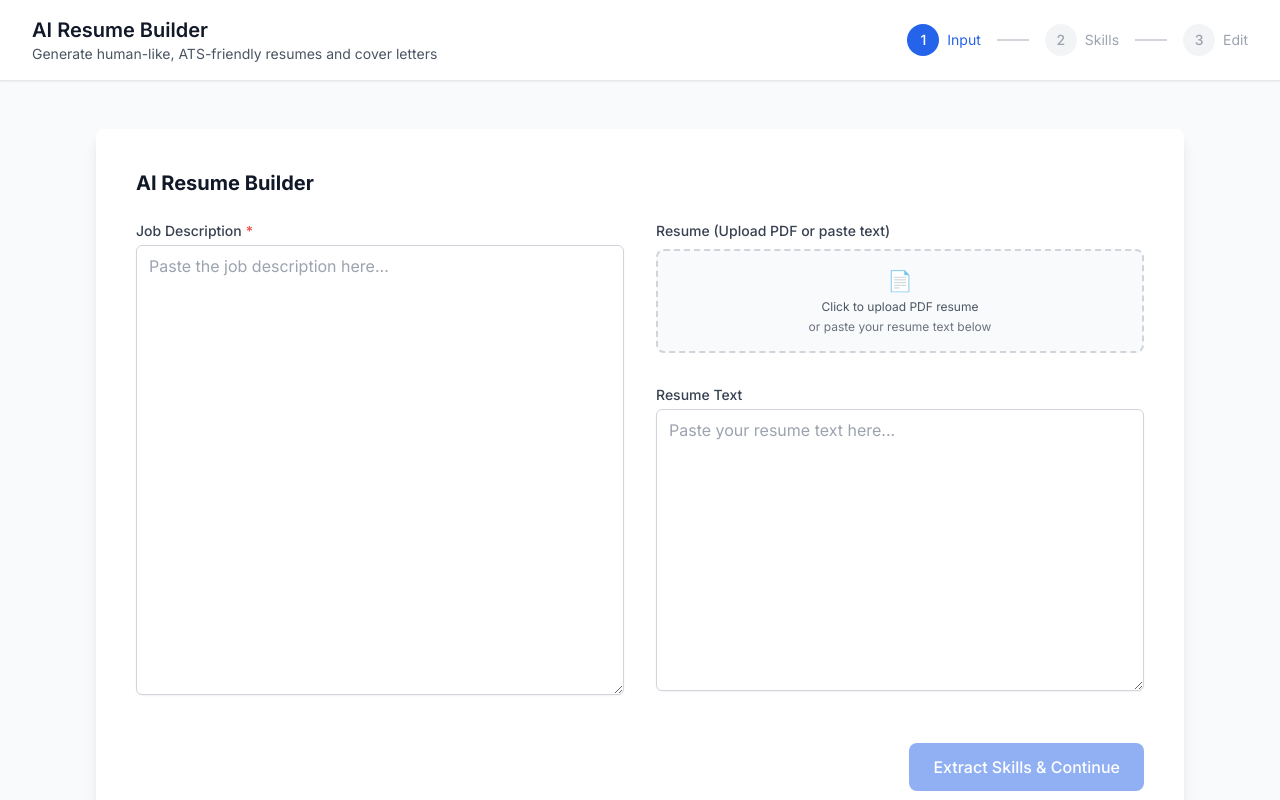
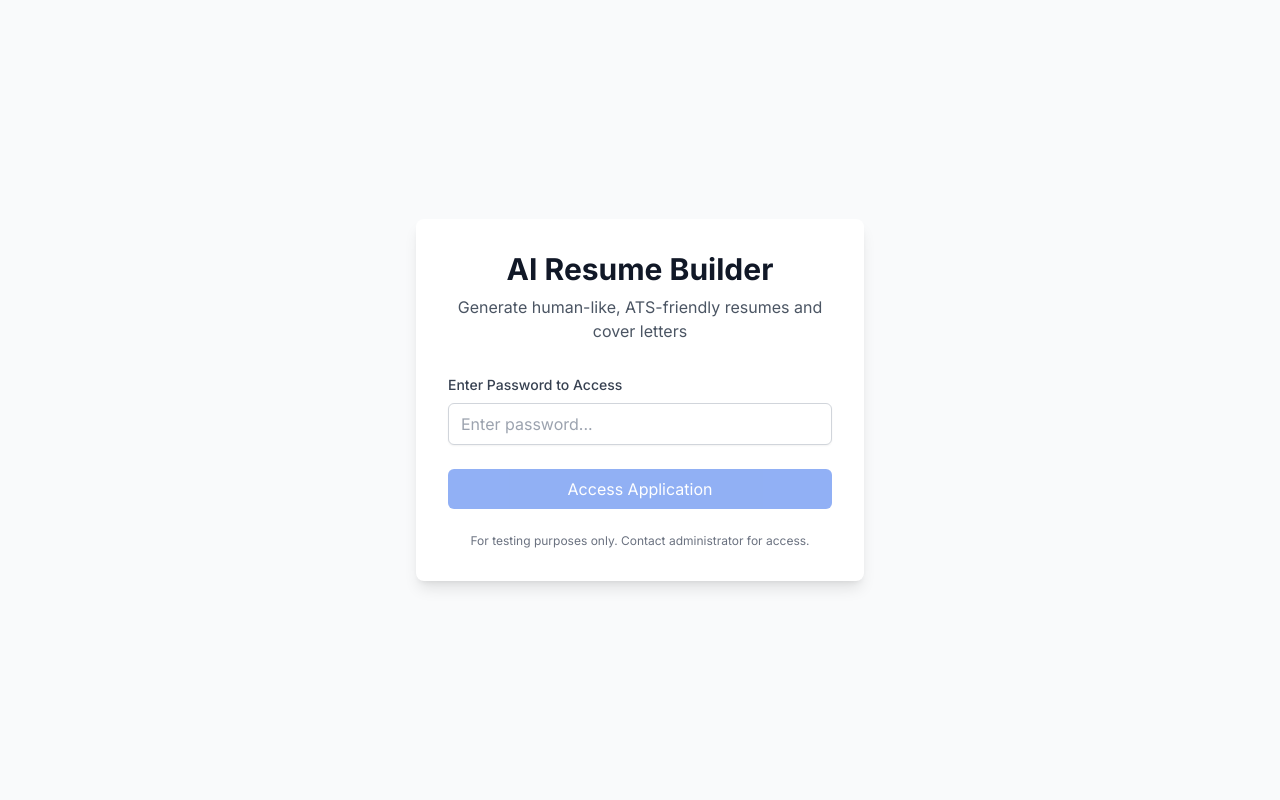
Before and after one commit to yash9933/GenCV, a Next.js app: page / in a window 1280 px wide. Shown: the top 800 px of the page. Built offline with nearby package versions, Linux system fonts and the light colour scheme; what @react-pdf/renderer would draw is missing.

Commit message:
security

```diff
--- a/src/app/page.js
+++ b/src/app/page.js
@@ -1,5 +1,6 @@
 'use client';
 
+import { useState } from 'react';
 import { AppProvider, useAppContext } from '../context/AppContext';
 import {
   ResumeInputForm,
@@ -7,6 +8,92 @@ import {
   ResumeJSONViewer,
   ResumeEditor
 } from '../components';
+
+/**
+ * Password Protection Component
+ * Shows a password prompt before allowing access to the app
+ */
+function PasswordProtection({ onPasswordCorrect }) {
+  const [password, setPassword] = useState('');
+  const [error, setError] = useState('');
+  const [isSubmitting, setIsSubmitting] = useState(false);
+
+  // For testing purposes - you can change this password
+  const CORRECT_PASSWORD = 'iloveyash';
+
+  const handleSubmit = async (e) => {
+    e.preventDefault();
+    setIsSubmitting(true);
+    setError('');
+
+    // Simulate a small delay for better UX
+    await new Promise(resolve => setTimeout(resolve, 500));
+
+    if (password === CORRECT_PASSWORD) {
+      onPasswordCorrect();
+    } else {
+      setError('Incorrect password. Please try again.');
+      setPassword('');
+    }
+
+    setIsSubmitting(false);
+  };
+
+  return (
+    <div className="min-h-screen bg-gray-50 flex items-center justify-center px-4">
+      <div className="max-w-md w-full">
+        <div className="bg-white rounded-lg shadow-lg p-8">
+          <div className="text-center mb-8">
+            <h1 className="text-3xl font-bold text-gray-900 mb-2">
+              AI Resume Builder
+            </h1>
+            <p className="text-gray-600">
+              Generate human-like, ATS-friendly resumes and cover letters
+            </p>
+          </div>
+
+          <form onSubmit={handleSubmit} className="space-y-6">
+            <div>
+              <label htmlFor="password" className="block text-sm font-medium text-gray-700 mb-2">
+                Enter Password to Access
+              </label>
+              <input
+                type="password"
+                id="password"
+                value={password}
+                onChange={(e) => setPassword(e.target.value)}
+                className="w-full px-3 py-2 border border-gray-300 rounded-md shadow-sm focus:outline-none focus:ring-blue-500 focus:border-blue-500"
+                placeholder="Enter password..."
+                required
+                disabled={isSubmitting}
+              />
+            </div>
+
+            {error && (
+              <div className="p-3 bg-red-50 border border-red-200 rounded-md">
+                <p className="text-red-800 text-sm">{error}</p>
+              </div>
+            )}
+
+            <button
+              type="submit"
+              disabled={isSubmitting || !password.trim()}
+              className="w-full bg-blue-600 text-white py-2 px-4 rounded-md hover:bg-blue-700 focus:outline-none focus:ring-2 focus:ring-blue-500 focus:ring-offset-2 disabled:opacity-50 disabled:cursor-not-allowed transition-colors"
+            >
+              {isSubmitting ? 'Verifying...' : 'Access Application'}
+            </button>
+          </form>
+
+          <div className="mt-6 text-center">
+            <p className="text-xs text-gray-500">
+              For testing purposes only. Contact administrator for access.
+            </p>
+          </div>
+        </div>
+      </div>
+    </div>
+  );
+}
 
 /**
  * Main Application Component
@@ -144,9 +231,19 @@ function AppContent() {
 }
 
 /**
- * Main Page Component with Context Provider
+ * Main Page Component with Password Protection
  */
 export default function HomePage() {
+  const [isAuthenticated, setIsAuthenticated] = useState(false);
+
+  const handlePasswordCorrect = () => {
+    setIsAuthenticated(true);
+  };
+
+  if (!isAuthenticated) {
+    return <PasswordProtection onPasswordCorrect={handlePasswordCorrect} />;
+  }
+
   return (
     <AppProvider>
       <AppContent />
```
